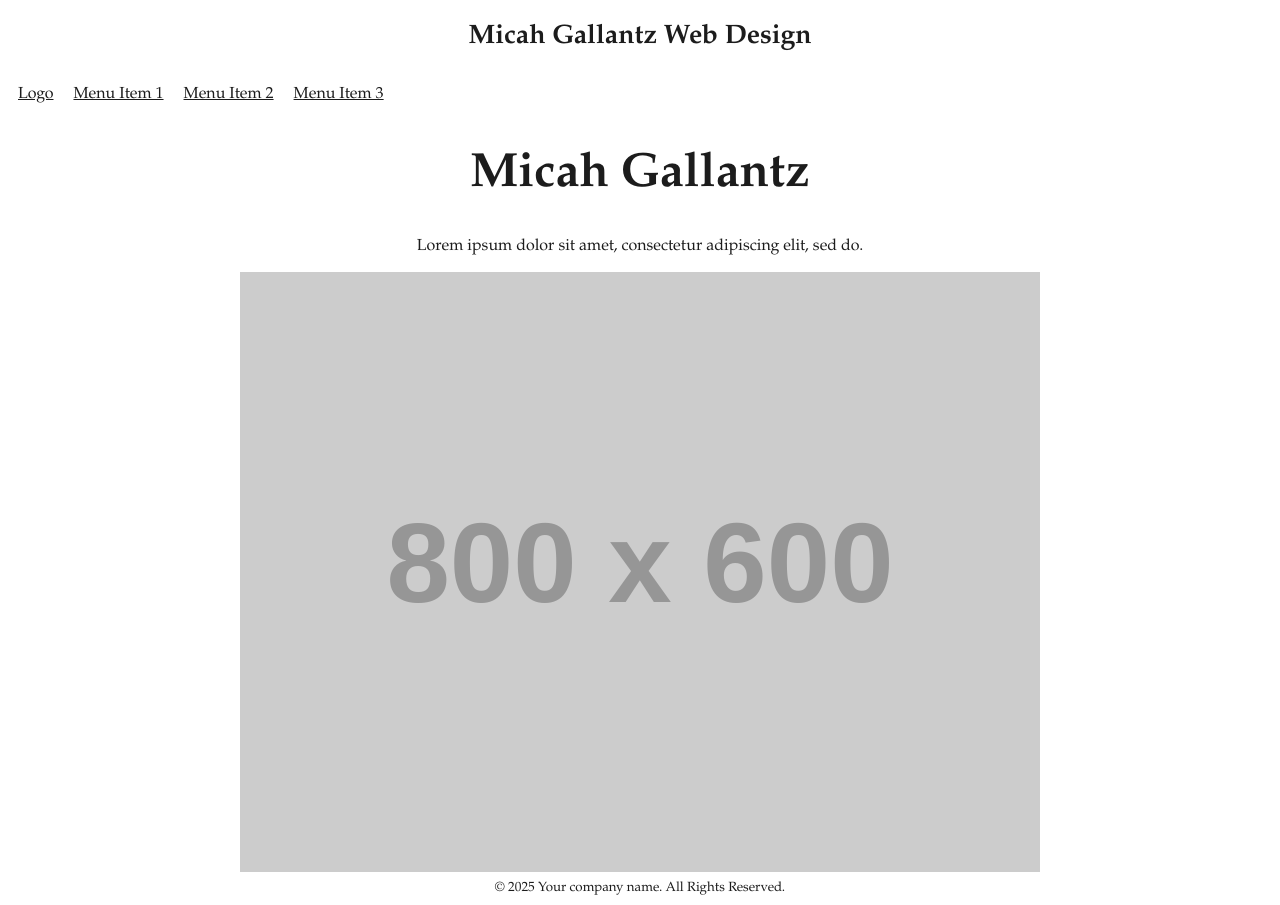
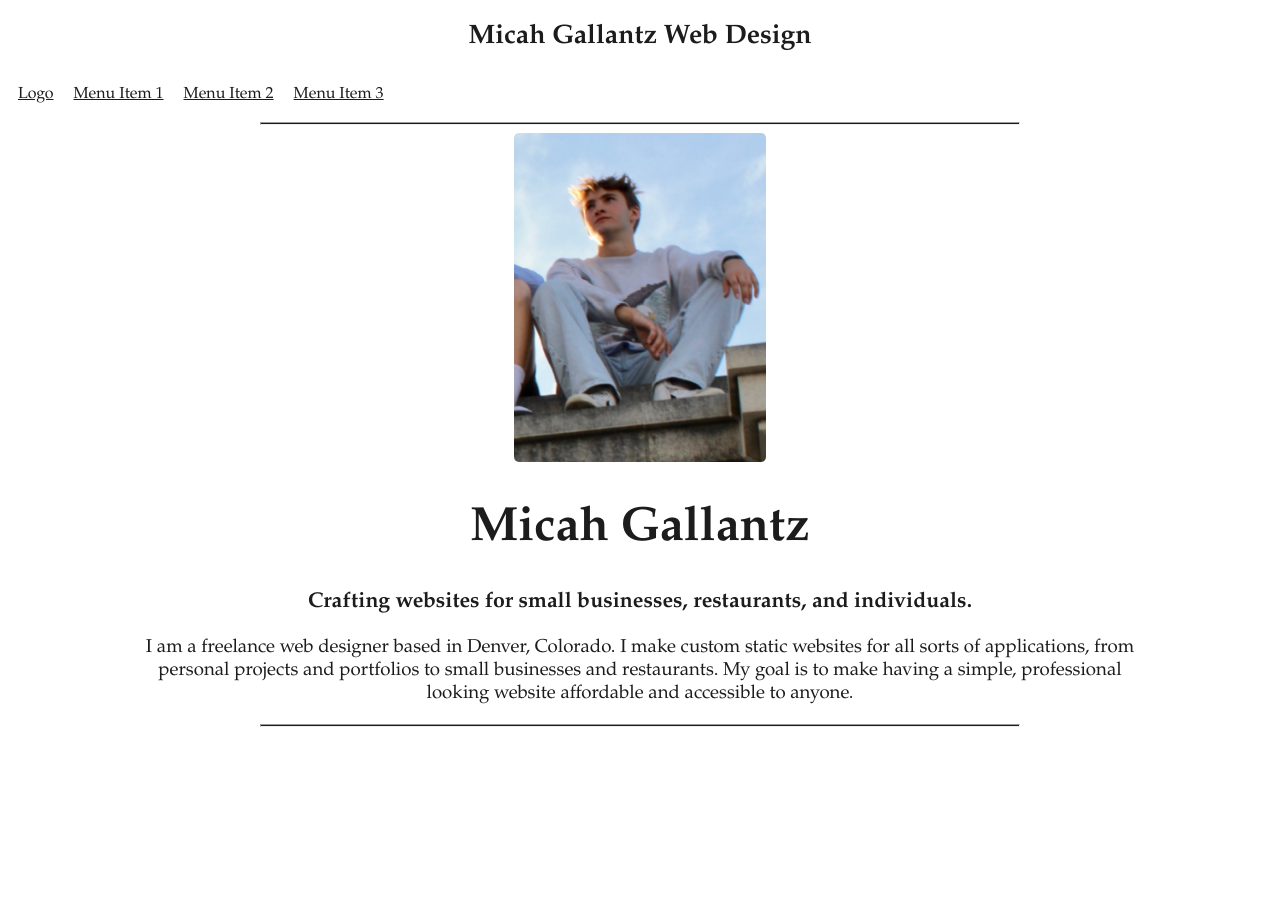
Before and after one commit to micahgallantz/micahgallantz, a plain HTML site: page index.html in a window 1280 px wide. After the commit the page ends 800 px from the top, so only its background shows below. Drawn offline with Linux system fonts and the light colour scheme; placeholder pictures from the web are drawn by us.

Commit message:
okay decent content add

```diff
--- a/assets/css/style.css
+++ b/assets/css/style.css
@@ -9,6 +9,26 @@ h1 {
 }
 h2 {
     font-size: 20pt;
+}
+h3 {
+    font-size: 16pt;
+}
+p {
+    font-size: 14pt;
+}
+hr {
+    height:1px;
+    color:white;
+    background-color:#1c1c1c;
+    width: 60%;
+}
+.centered_text {
+  max-width: 80%;
+  margin-left: auto;
+  margin-right: auto;
+}
+img {
+      border-radius: 5px;
 }
   .nav {
     overflow: hidden; }
--- a/index.html
+++ b/index.html
@@ -2,7 +2,7 @@
 <html lang="en">
 <head>
   <meta charset="UTF-8" />
-  <title>Hello, world!</title>
+  <title>Micah Gallantz Web Design</title>
   <meta name="viewport" content="width=device-width,initial-scale=1" />
   <meta name="description" content="" />
   <link rel="stylesheet" type="text/css" href="/assets/css/style.css" />
@@ -29,12 +29,16 @@
       <div class="menu-toggle__bar3"></div>
     </a>
   </nav>
+  <hr>
+  <img src="/assets/images/personal_pic.jpeg" alt="Picture of me" width="20%">
   <h1>Micah Gallantz</h1>
-  <p>Lorem ipsum dolor sit amet, consectetur adipiscing elit, sed do. </p>
-  <img src="https://via.placeholder.com/800x600/" alt="">
-  <!--[if IE]><div style="width: 100%; position: fixed; z-index: 1000; bottom: 0; left: 0; background: lightgray;"><p>Outdated browser dectected. Please use a modern browser for a better browsing experience.</p><div onClick="parentNode.remove()">Close [X]</div></div><![endif]-->
-  <footer>
-    <small>© <script>document.write(new Date().getFullYear())</script> Your company name. All Rights Reserved.</small>
+  <h3>Crafting websites for small businesses, restaurants, and individuals.</h3>
+  <div class="centered_text">
+      <p>I am a freelance web designer based in Denver, Colorado. I make custom static websites for all sorts of applications, from personal projects and portfolios to small businesses and restaurants. My goal is to make having a simple, professional looking website affordable and accessible to anyone. </p>
+  </div>
+  <hr>
+  <footer><!--
+    <small>© <script>document.write(new Date().getFullYear())</script> Your company name. All Rights Reserved.</small>-->
   </footer>
   <script>
   function togglemenu() {
```
Also changed, not shown: assets/images/personal_pic.jpeg (added).
